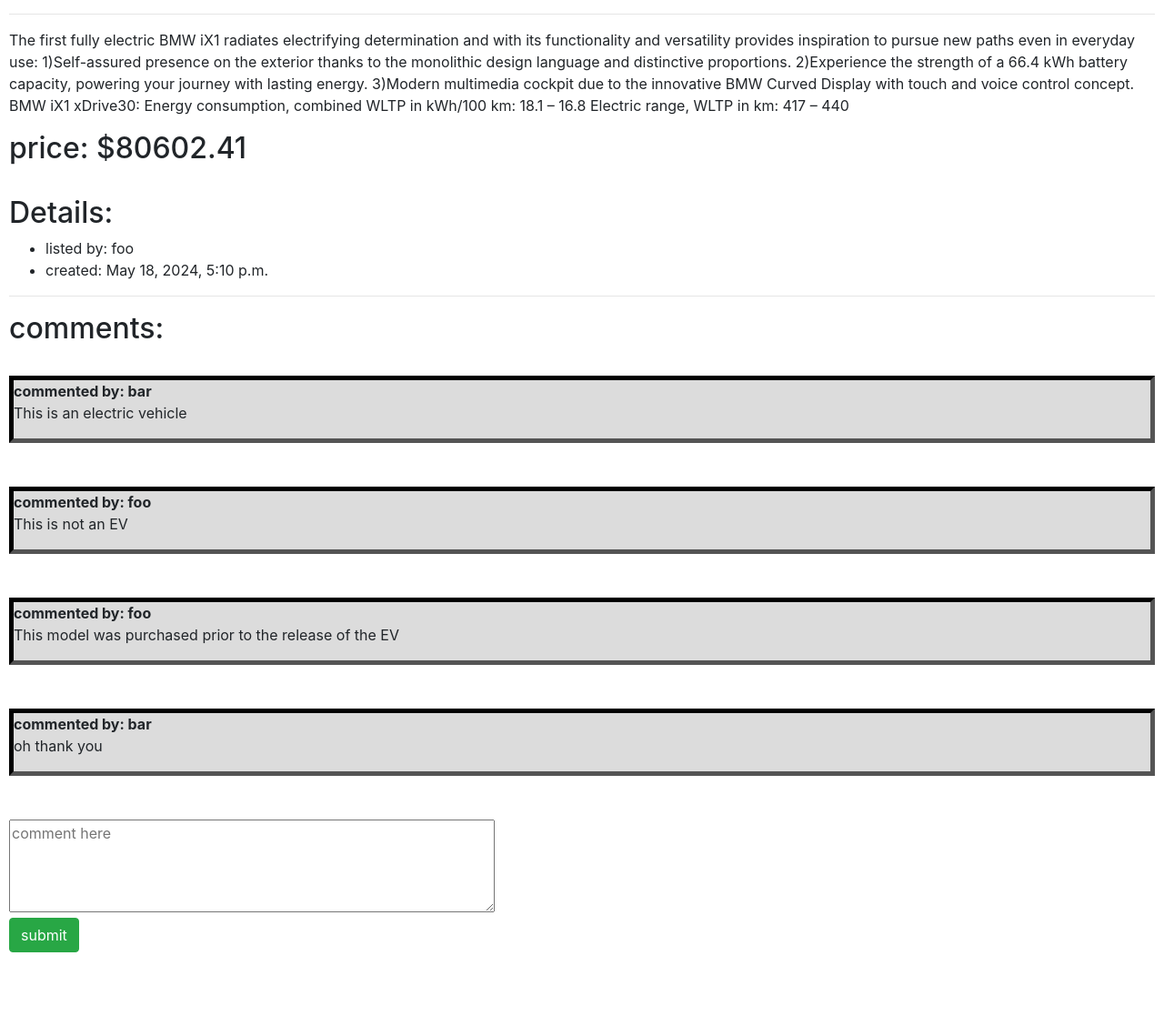
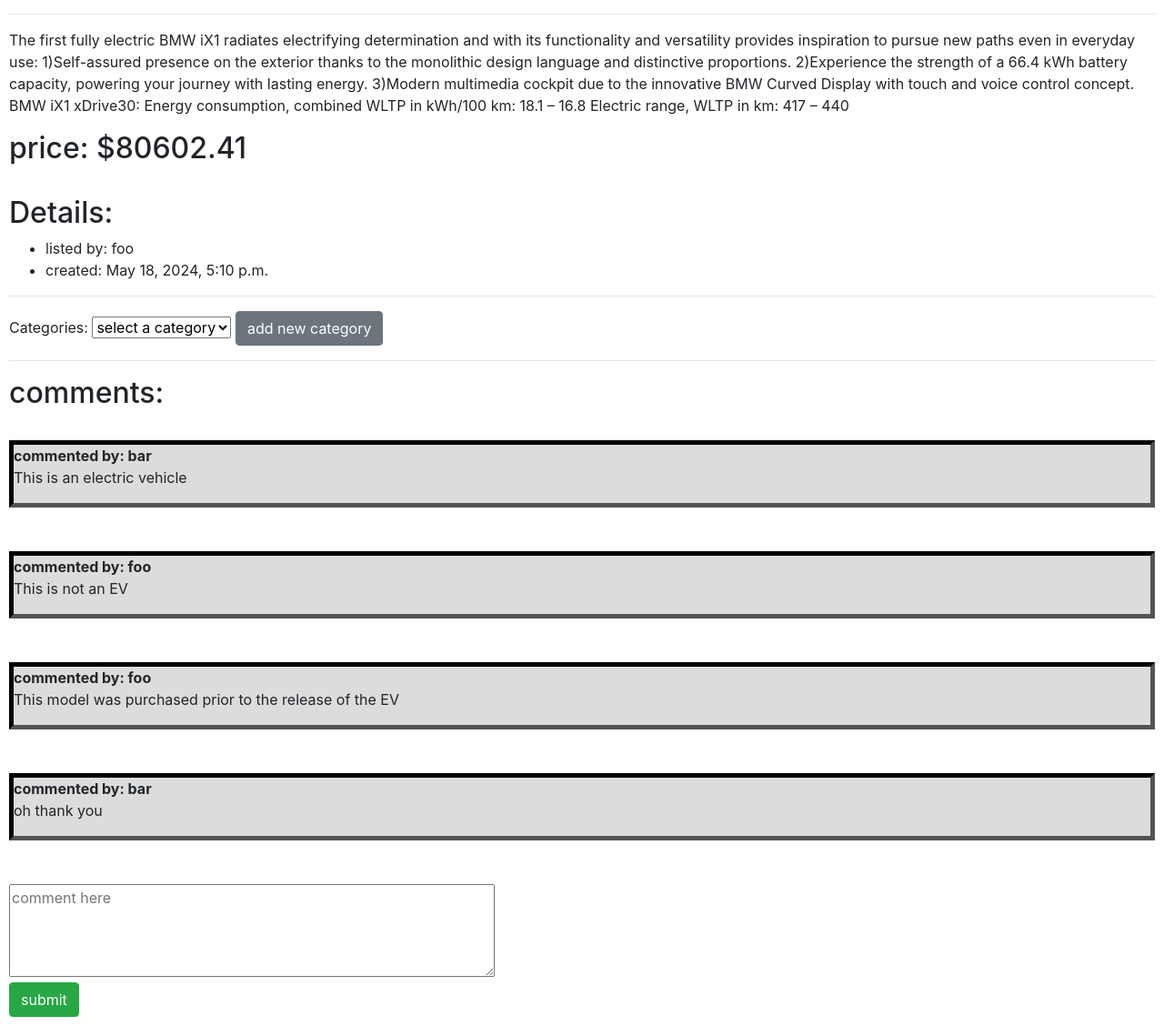
Before and after one commit to srirangan9224/Django-web, a Django app: page /seller/1 in a window 1280 px wide. Shown: the part 558-1686 px from the top of the page at 91% size. Before the commit the page ends 1605 px from the top, so only its background shows below. Run offline with Django 4.2, Linux system fonts and the light colour scheme; a user stored in the database is signed in; data comes from the database, SQL or seed files in the repository; both versions use the stored data as it was after the commit; some libraries are stand-ins or nearby versions.

Commit message:
added badge for category

```diff
--- a/commerce/auctions/static/auctions/styles.css
+++ b/commerce/auctions/static/auctions/styles.css
@@ -16,3 +16,11 @@
     height: 300px;
     margin-right: 100px;
 }
+
+.badge {
+    background-color: cadetblue;
+    color: white;
+    padding: 4px 8px;
+    text-align: center;
+    border-radius: 5px;
+  }
--- a/commerce/auctions/templates/auctions/bidder.html
+++ b/commerce/auctions/templates/auctions/bidder.html
@@ -6,6 +6,9 @@
 
 {% block body %}
 <h2>Listing: {{ listing.name }}</h2>
+{% for category in listing_cat %}
+<span class="badge">{{ category.category_name }}</span>
+{% endfor %}
 {% if in_watchlist %}
 <div class="alert alert-primary" role="alert">
     This item is already in your watchlist
--- a/commerce/auctions/templates/auctions/seller.html
+++ b/commerce/auctions/templates/auctions/seller.html
@@ -6,6 +6,9 @@
 
 {% block body %}
 <h2>Listing: {{ listing.name }}</h2>
+{% for category in listing_cat %}
+<span class="badge">{{ category.category_name }}</span>
+{% endfor %}
 <br><br>
 <div class="card-image-wrapper" align="center">
     <img class="index-img" src="{{ listing.image }}" alt="...">
@@ -23,6 +26,18 @@
     <li>listed by: {{ listing.listed_by }}</li>
     <li>created: {{ listing.listing_date }}</li>
 </ul>
+<hr>
+<form action="{% url  'seller' listing.id %}" method="post">
+    {% csrf_token %}
+    <label for="categories">Categories:</label>
+    <select name="categories" id="categories">
+        <option value="0">select a category</option>
+        {% for category in categories %}
+        <option value="{{ category.id }}">{{ category.category_name }}</option>
+        {% endfor %}
+    </select>
+    <button type="submit" class="btn btn-secondary">add new category</button>
+</form>
 <hr>
 <h2> comments: </h2>
 <br>
--- a/commerce/auctions/views.py
+++ b/commerce/auctions/views.py
@@ -124,11 +124,17 @@
             in_watchlist = True
     except:
         pass
+    categories = Category.objects.all()
+    listing_cat = []
+    for category in categories:
+        if item in category.items.all():
+            listing_cat.append(category)
     return render(request,"auctions/bidder.html",{
         "listing": item,
         "comments":comments,
         "in_watchlist":in_watchlist,
-        "watchlist_count":watchlist_count
+        "watchlist_count":watchlist_count,
+        "listing_cat":listing_cat
     })
 
 
@@ -139,12 +145,26 @@
         watchlist_count = len(watchlist.item.all())
     else:
         watchlist_count = 0
+    if request.method == "POST":
+        category_id = request.POST["categories"]
+        item = Listing.objects.get(pk=listing_id)
+        category = Category.objects.get(pk=category_id)
+        if item not in category.items.all():
+            category.items.add(item)
     item = Listing.objects.get(pk=int(listing_id))
     comments = Comment.objects.filter(item=item)
+    categories = Category.objects.all()
+    listing_cat = []
+    for category in categories:
+        if item in category.items.all():
+            listing_cat.append(category)
+
     return render(request,"auctions/seller.html",{
         "listing": item,
         "comments":comments,
-        "watchlist_count":watchlist_count
+        "watchlist_count":watchlist_count,
+        "categories":categories,
+        "listing_cat":listing_cat
     })
 
 @login_required
```
Also changed, not shown: commerce/db.sqlite3.
